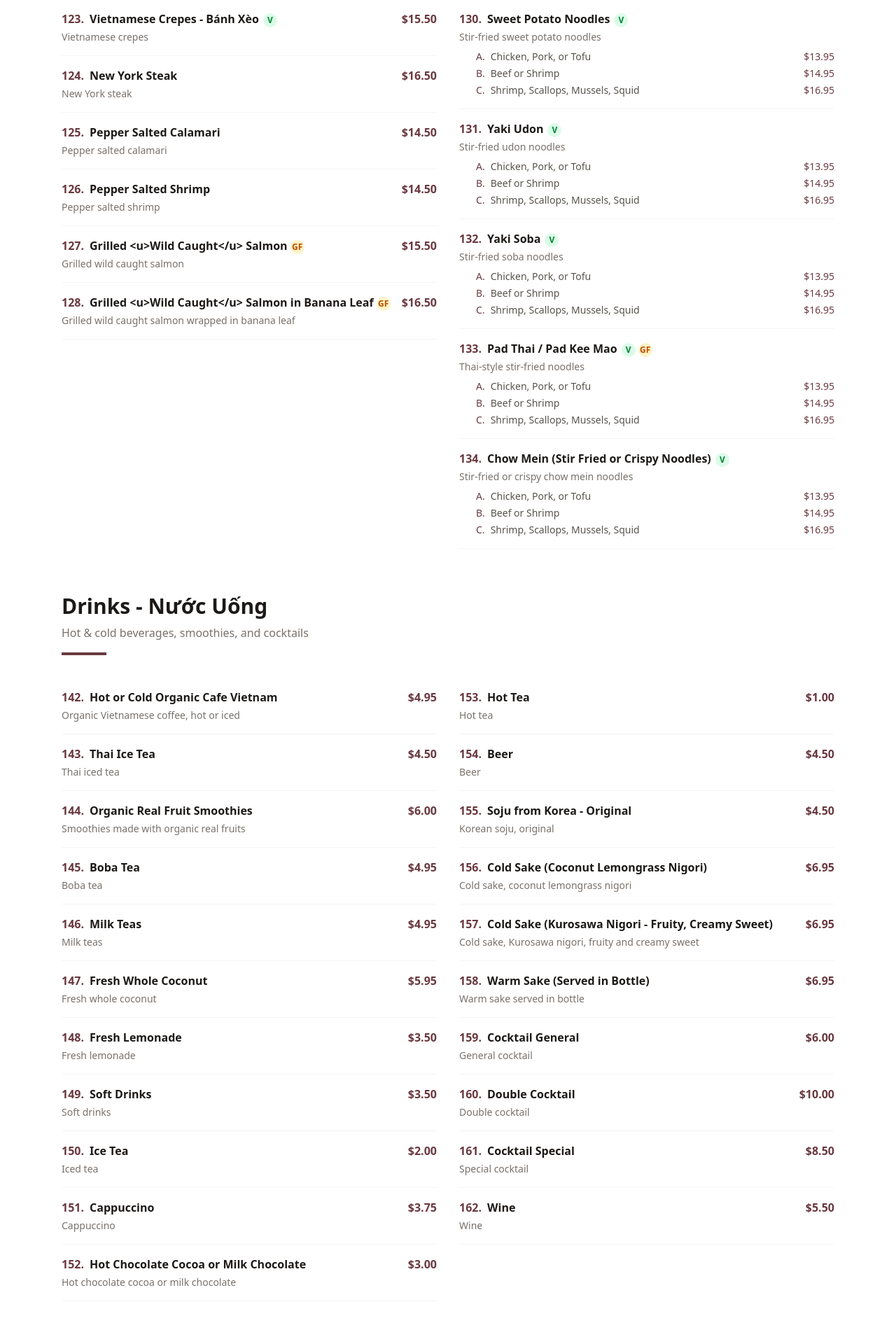
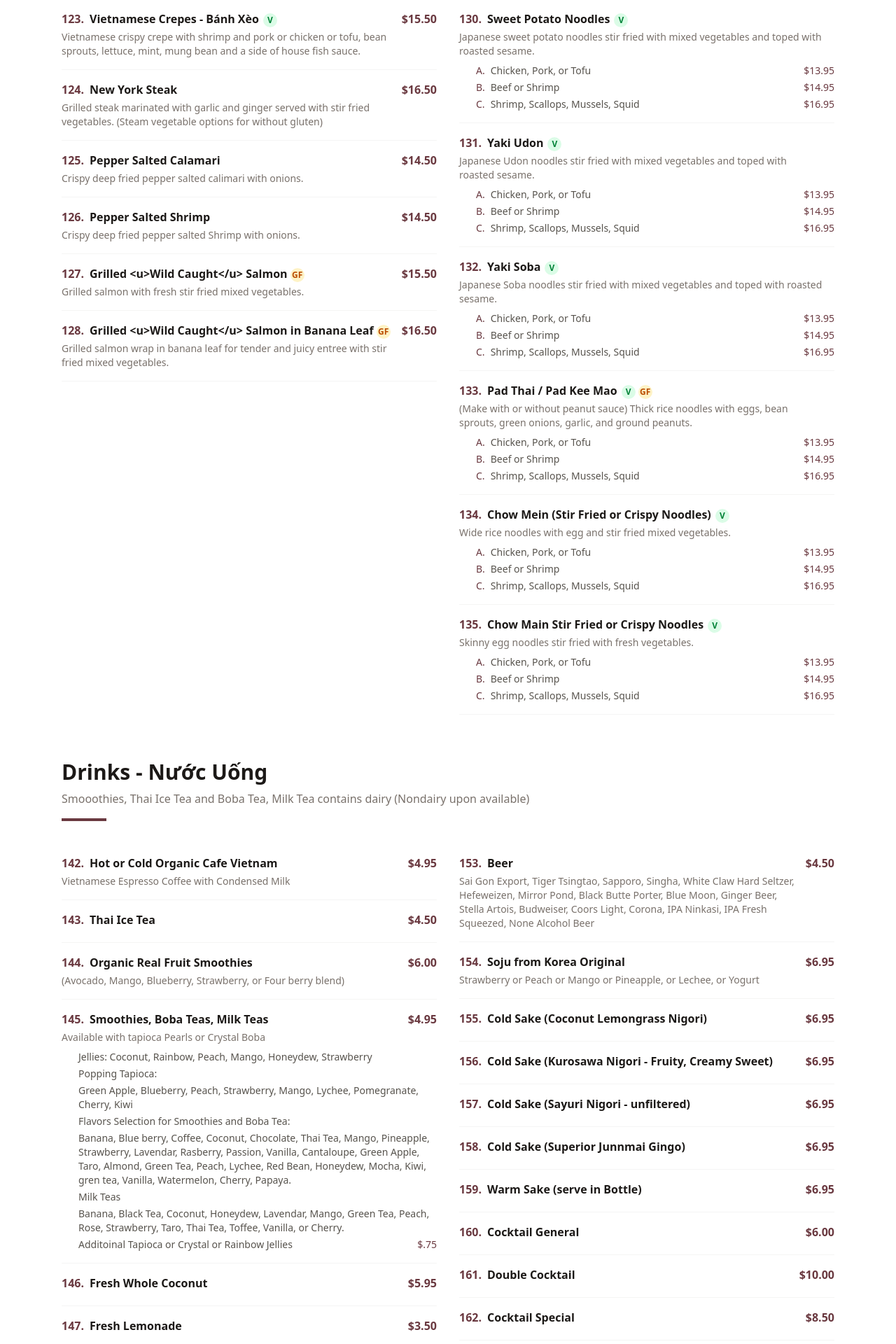
Before and after one commit to vietnguyen-dev/pho-gia, a Next.js app: page /menu in a window 1280 px wide. Shown: the part 6660-8580 px from the top of the page at 70% size. Built offline with nearby package versions, Linux system fonts and the light colour scheme.

Commit message:
updated to final menu

```diff
--- a/app/data/menu.ts
+++ b/app/data/menu.ts
@@ -617,7 +617,7 @@ export const menuData = {
   houseSpecialties: {
     title: "House Specialties",
     description:
-      "Yellow, red, or green curry with potatoes and mixed vegetables",
+      "Yellow or red or green curry with potatoes and mixed vegetables",
     items: [
       {
         num: 122,
@@ -634,46 +634,46 @@ export const menuData = {
       {
         num: 123,
         name: "Vietnamese Crepes - Bánh Xèo",
-        desc: "Vietnamese crepes",
+        desc: "Vietnamese crispy crepe with shrimp and pork or chicken or tofu, bean sprouts, lettuce, mint, mung bean and a side of house fish sauce.",
         price: "15.50",
         vegetarian: true,
       },
       {
         num: 124,
         name: "New York Steak",
-        desc: "New York steak",
+        desc: "Grilled steak marinated with garlic and ginger served with stir fried vegetables. (Steam vegetable options for without gluten)",
         price: "16.50",
       },
       {
         num: 125,
         name: "Pepper Salted Calamari",
-        desc: "Pepper salted calamari",
+        desc: "Crispy deep fried pepper salted calimari with onions.",
         price: "14.50",
       },
       {
         num: 126,
         name: "Pepper Salted Shrimp",
-        desc: "Pepper salted shrimp",
+        desc: "Crispy deep fried pepper salted Shrimp with onions.",
         price: "14.50",
       },
       {
         num: 127,
         name: "Grilled <u>Wild Caught</u> Salmon",
-        desc: "Grilled wild caught salmon",
+        desc: "Grilled salmon with fresh stir fried mixed vegetables.",
         price: "15.50",
         glutenFree: true,
       },
       {
         num: 128,
         name: "Grilled <u>Wild Caught</u> Salmon in Banana Leaf",
-        desc: "Grilled wild caught salmon wrapped in banana leaf",
+        desc: "Grilled salmon wrap in banana leaf for tender and juicy entree with stir fried mixed vegetables.",
         price: "16.50",
         glutenFree: true,
       },
       {
         num: 129,
         name: "Eggplant",
-        desc: "Stir-fried eggplant",
+        desc: "Stir fried with Eggplant, red onion and garlic.",
         vegetarian: true,
         variants: [
           { option: "Chicken, Pork, or Tofu", price: "13.95" },
@@ -684,7 +684,7 @@ export const menuData = {
       {
         num: 130,
         name: "Sweet Potato Noodles",
-        desc: "Stir-fried sweet potato noodles",
+        desc: "Japanese sweet potato noodles stir fried with mixed vegetables and toped with roasted sesame.",
         vegetarian: true,
         variants: [
           { option: "Chicken, Pork, or Tofu", price: "13.95" },
@@ -695,7 +695,7 @@ export const menuData = {
       {
         num: 131,
         name: "Yaki Udon",
-        desc: "Stir-fried udon noodles",
+        desc: "Japanese Udon noodles stir fried with mixed vegetables and toped with roasted sesame.",
         vegetarian: true,
         variants: [
           { option: "Chicken, Pork, or Tofu", price: "13.95" },
@@ -706,7 +706,7 @@ export const menuData = {
       {
         num: 132,
         name: "Yaki Soba",
-        desc: "Stir-fried soba noodles",
+        desc: "Japanese Soba noodles stir fried with mixed vegetables and toped with roasted sesame.",
         vegetarian: true,
         variants: [
           { option: "Chicken, Pork, or Tofu", price: "13.95" },
@@ -717,7 +717,7 @@ export const menuData = {
       {
         num: 133,
         name: "Pad Thai / Pad Kee Mao",
-        desc: "Thai-style stir-fried noodles",
+        desc: "(Make with or without peanut sauce) Thick rice noodles with eggs, bean sprouts, green onions, garlic, and ground peanuts.",
         vegetarian: true,
         glutenFree: true,
         variants: [
@@ -729,7 +729,18 @@ export const menuData = {
       {
         num: 134,
         name: "Chow Mein (Stir Fried or Crispy Noodles)",
-        desc: "Stir-fried or crispy chow mein noodles",
+        desc: "Wide rice noodles with egg and stir fried mixed vegetables.",
+        vegetarian: true,
+        variants: [
+          { option: "Chicken, Pork, or Tofu", price: "13.95" },
+          { option: "Beef or Shrimp", price: "14.95" },
+          { option: "Shrimp, Scallops, Mussels, Squid", price: "16.95" },
+        ],
+      },
+      {
+        num: 135,
+        name: "Chow Main Stir Fried or Crispy Noodles",
+        desc: "Skinny egg noodles stir fried with fresh vegetables.",
         vegetarian: true,
         variants: [
           { option: "Chicken, Pork, or Tofu", price: "13.95" },
@@ -742,163 +753,207 @@ export const menuData = {
 
   drinks: {
     title: "Drinks - Nước Uống",
-    description: "Hot & cold beverages, smoothies, and cocktails",
+    description:
+      "Smooothies, Thai Ice Tea and Boba Tea, Milk Tea contains dairy (Nondairy upon available)",
     items: [
       {
         num: 142,
         name: "Hot or Cold Organic Cafe Vietnam",
-        desc: "Organic Vietnamese coffee, hot or iced",
+        desc: "Vietnamese Espresso Coffee with Condensed Milk",
         price: "4.95",
       },
       {
         num: 143,
         name: "Thai Ice Tea",
-        desc: "Thai iced tea",
+        desc: "",
         price: "4.50",
       },
       {
         num: 144,
         name: "Organic Real Fruit Smoothies",
-        desc: "Smoothies made with organic real fruits",
+        desc: "(Avocado, Mango, Blueberry, Strawberry, or Four berry blend)",
         price: "6.00",
       },
       {
         num: 145,
-        name: "Boba Tea",
-        desc: "Boba tea",
+        name: "Smoothies, Boba Teas, Milk Teas",
+        desc: "Available with tapioca Pearls or Crystal Boba",
         price: "4.95",
+        noLetterPrefix: true,
+        variants: [
+          {
+            option:
+              "Jellies: Coconut, Rainbow, Peach, Mango, Honeydew, Strawberry",
+          },
+          { option: "Popping Tapioca:" },
+          {
+            option:
+              "Green Apple, Blueberry, Peach, Strawberry, Mango, Lychee, Pomegranate, Cherry, Kiwi",
+          },
+          {
+            option: "Flavors Selection for Smoothies and Boba Tea:",
+          },
+          {
+            option:
+              "Banana, Blue berry, Coffee, Coconut, Chocolate, Thai Tea, Mango, Pineapple, Strawberry, Lavendar, Rasberry, Passion, Vanilla, Cantaloupe, Green Apple, Taro, Almond, Green Tea, Peach, Lychee, Red Bean, Honeydew, Mocha, Kiwi, gren tea, Vanilla, Watermelon, Cherry, Papaya.",
+          },
+          { option: "Milk Teas" },
+          {
+            option:
+              "Banana, Black Tea, Coconut, Honeydew, Lavendar, Mango, Green Tea, Peach, Rose, Strawberry, Taro, Thai Tea, Toffee, Vanilla, or Cherry.",
+          },
+          {
+            option: "Additoinal Tapioca or Crystal or Rainbow Jellies",
+            price: ".75",
+          },
+        ],
       },
       {
         num: 146,
-        name: "Milk Teas",
-        desc: "Milk teas",
-        price: "4.95",
+        name: "Fresh Whole Coconut",
+        desc: "",
+        price: "5.95",
       },
       {
         num: 147,
-        name: "Fresh Whole Coconut",
-        desc: "Fresh whole coconut",
-        price: "5.95",
+        name: "Fresh Lemonade",
+        desc: "",
+        price: "3.50",
       },
       {
         num: 148,
-        name: "Fresh Lemonade",
-        desc: "Fresh lemonade",
+        name: "Soft Drinks",
+        desc: "Coke Coke Zero, Cherry Coke, Diet Coke, Sprite, Root Beer, Fanta Orange, Dr. Peper. Soda, Shirley Temple, Roy Rodgers.",
         price: "3.50",
       },
       {
         num: 149,
-        name: "Soft Drinks",
-        desc: "Soft drinks",
-        price: "3.50",
+        name: "Ice Tea",
+        desc: "",
+        price: "2.00",
       },
       {
         num: 150,
-        name: "Ice Tea",
-        desc: "Iced tea",
-        price: "2.00",
+        name: "Cappuccino",
+        desc: "",
+        price: "3.75",
       },
       {
         num: 151,
-        name: "Cappuccino",
-        desc: "Cappuccino",
-        price: "3.75",
+        name: "Hot Chocolate Cocoa or Milk Chocolate",
+        desc: "",
+        price: "3.00",
       },
       {
         num: 152,
-        name: "Hot Chocolate Cocoa or Milk Chocolate",
-        desc: "Hot chocolate cocoa or milk chocolate",
-        price: "3.00",
+        name: "Hot Tea",
+        desc: "Green Tea, Oolong Tea, Jasmine, Orange Spice, Englush breakfast, Chai Spice black tea, Guava. Caffeine free: Lemon Ginger, peppermint, chamonille, Decaf green tea.",
+        price: "1.00",
       },
       {
         num: 153,
-        name: "Hot Tea",
-        desc: "Hot tea",
-        price: "1.00",
+        name: "Beer",
+        desc: "Sai Gon Export, Tiger Tsingtao, Sapporo, Singha, White Claw Hard Seltzer, Hefeweizen, Mirror Pond, Black Butte Porter, Blue Moon, Ginger Beer, Stella Artois, Budweiser, Coors Light, Corona, IPA Ninkasi, IPA Fresh Squeezed, None Alcohol Beer",
+        price: "4.50",
       },
       {
         num: 154,
-        name: "Beer",
-        desc: "Beer",
-        price: "4.50",
+        name: "Soju from Korea Original",
+        desc: "Strawberry or Peach or Mango or Pineapple, or Lechee, or Yogurt",
+        price: "6.95",
       },
       {
         num: 155,
-        name: "Soju from Korea - Original",
-        desc: "Korean soju, original",
-        price: "4.50",
+        name: "Cold Sake (Coconut Lemongrass Nigori)",
+        desc: "",
+        price: "6.95",
       },
       {
         num: 156,
-        name: "Cold Sake (Coconut Lemongrass Nigori)",
-        desc: "Cold sake, coconut lemongrass nigori",
+        name: "Cold Sake (Kurosawa Nigori - Fruity, Creamy Sweet)",
+        desc: "",
         price: "6.95",
       },
       {
         num: 157,
-        name: "Cold Sake (Kurosawa Nigori - Fruity, Creamy Sweet)",
-        desc: "Cold sake, Kurosawa nigori, fruity and creamy sweet",
+        name: "Cold Sake (Sayuri Nigori - unfiltered)",
+        desc: "",
         price: "6.95",
       },
       {
         num: 158,
-        name: "Warm Sake (Served in Bottle)",
-        desc: "Warm sake served in bottle",
+        name: "Cold Sake (Superior Junnmai Gingo)",
+        desc: "",
         price: "6.95",
       },
       {
         num: 159,
+        name: "Warm Sake (serve in Bottle)",
+        desc: "",
+        price: "6.95",
+      },
+      {
+        num: 160,
         name: "Cocktail General",
-        desc: "General cocktail",
+        desc: "",
         price: "6.00",
       },
       {
-        num: 160,
+        num: 161,
         name: "Double Cocktail",
-        desc: "Double cocktail",
+        desc: "",
         price: "10.00",
       },
       {
-        num: 161,
+        num: 162,
         name: "Cocktail Special",
-        desc: "Special cocktail",
+        desc: "",
         price: "8.50",
       },
       {
-        num: 162,
+        num: 163,
         name: "Wine",
         desc: "Wine",
         price: "5.50",
+        noLetterPrefix: true,
+        variants: [
+          {
+            option: "Red Wine (Merlot or Cabernet)",
+          },
+          {
+            option:
+              "White Wine (Charonnay, Riesling, Sauvignon Blanc, Choya Plum Wine, Pinot Grigio",
+          },
+        ],
       },
     ],
   },
 
   desserts: {
     title: "Desserts",
-    description: "Sweet treats to finish your meal",
     items: [
       {
         num: 163,
         name: "Organic Ice Cream",
-        desc: "Organic ice cream",
+        desc: "French Vanilla or Chocolate or Strawberry.",
         price: "2.95",
       },
       {
         num: 164,
         name: "Flan",
-        desc: "Vietnamese caramel custard",
+        desc: "",
         price: "4.95",
       },
       {
         num: 165,
         name: "Cheesecake or Tiramisu Sponge Cake",
-        desc: "Cheesecake or tiramisu sponge cake",
+        desc: "Strawberry or LEmon or New York Style",
         price: "3.95",
       },
       {
         num: 166,
         name: "Sweet Sticky Rice with Mango or Avocado",
-        desc: "Sweet sticky rice with mango or avocado",
+        desc: "Deliciously sweet rice and mango",
         price: "5.95",
       },
     ],
--- a/app/menu/menu-client.tsx
+++ b/app/menu/menu-client.tsx
@@ -2,7 +2,7 @@
 
 import { useState, useEffect } from "react";
 
-type Variant = { option: string; price: string };
+type Variant = { option: string; price?: string };
 type MenuItem = {
   num: number;
   name: string;
@@ -11,6 +11,7 @@ type MenuItem = {
   variants?: Variant[];
   vegetarian?: boolean;
   glutenFree?: boolean;
+  noLetterPrefix?: boolean;
 };
 type Category = { title: string; description: string; items: MenuItem[] };
 type MenuData = Record<string, Category>;
@@ -274,14 +275,18 @@ export default function MenuClient({
                           className="flex justify-between text-sm"
                         >
                           <span className="text-stone-600">
+                            {!item.noLetterPrefix && (
                               <span className="text-brand font-medium mr-2">
                                 {String.fromCharCode(65 + vIndex)}.
                               </span>
+                            )}
                             {variant.option}
                           </span>
+                          {variant.price && (
                             <span className="text-brand font-medium">
                               ${variant.price}
                             </span>
+                          )}
                         </div>
                       ))}
                     </div>
```
Lines whose indentation alone changed are shown as unchanged.
